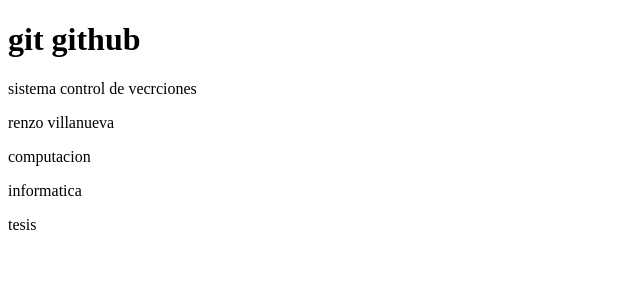
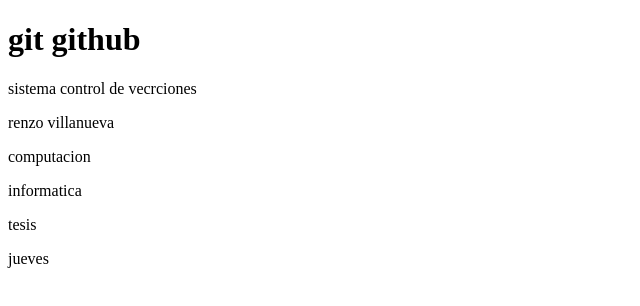
Before and after one commit to renzo1000/sistema, a plain HTML site: page index.html in a window 1280 px wide. Shown: the full height of the page, 0-640 px from the left. Drawn offline with Linux system fonts and the light colour scheme.

Commit message:
comit cabecera jueves

```diff
--- a/index.html
+++ b/index.html
@@ -13,5 +13,6 @@
     <p>computacion</p>
     <p>informatica</p>
     <p>tesis</p>
+    <p>jueves</p>
 </body>
 </html>
```
